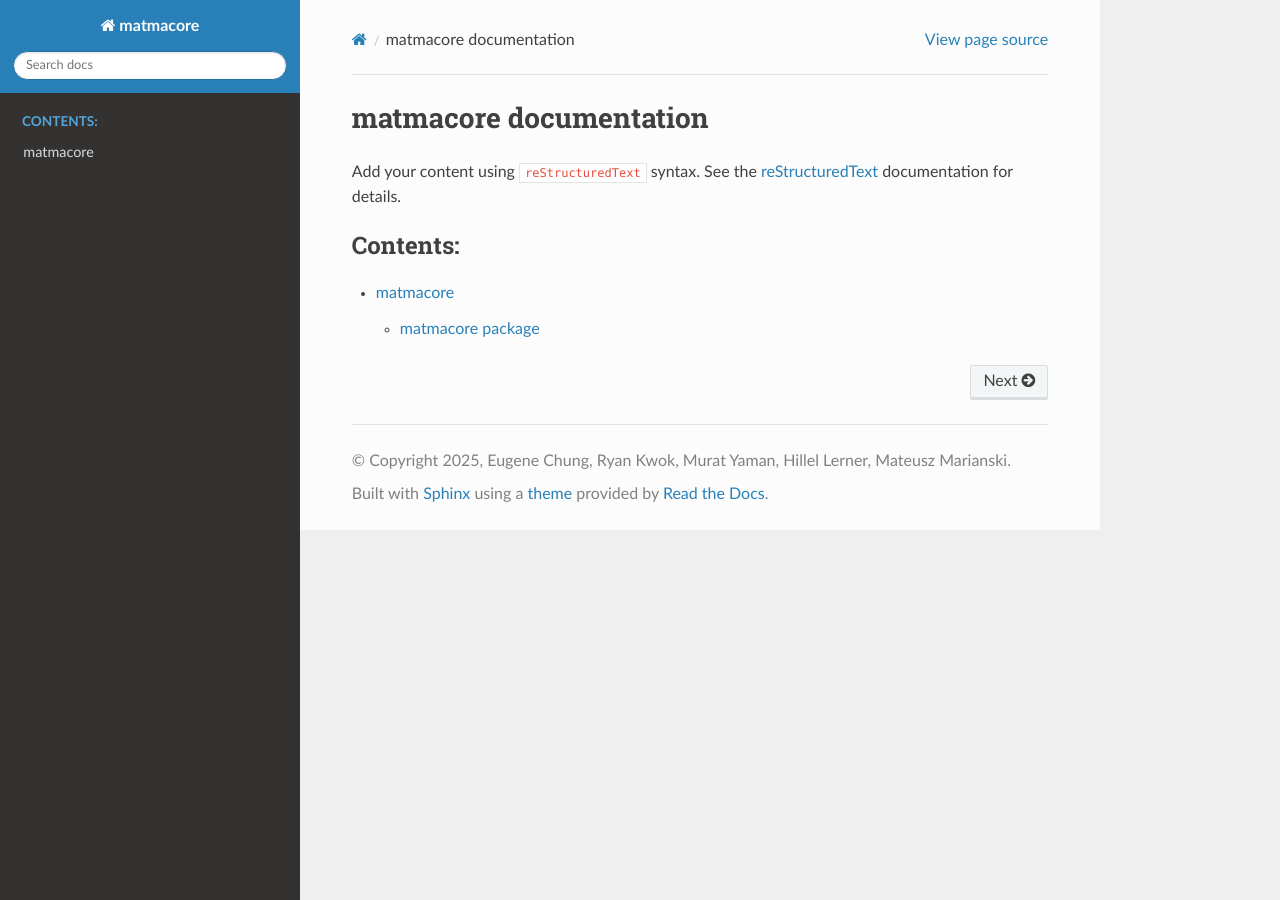
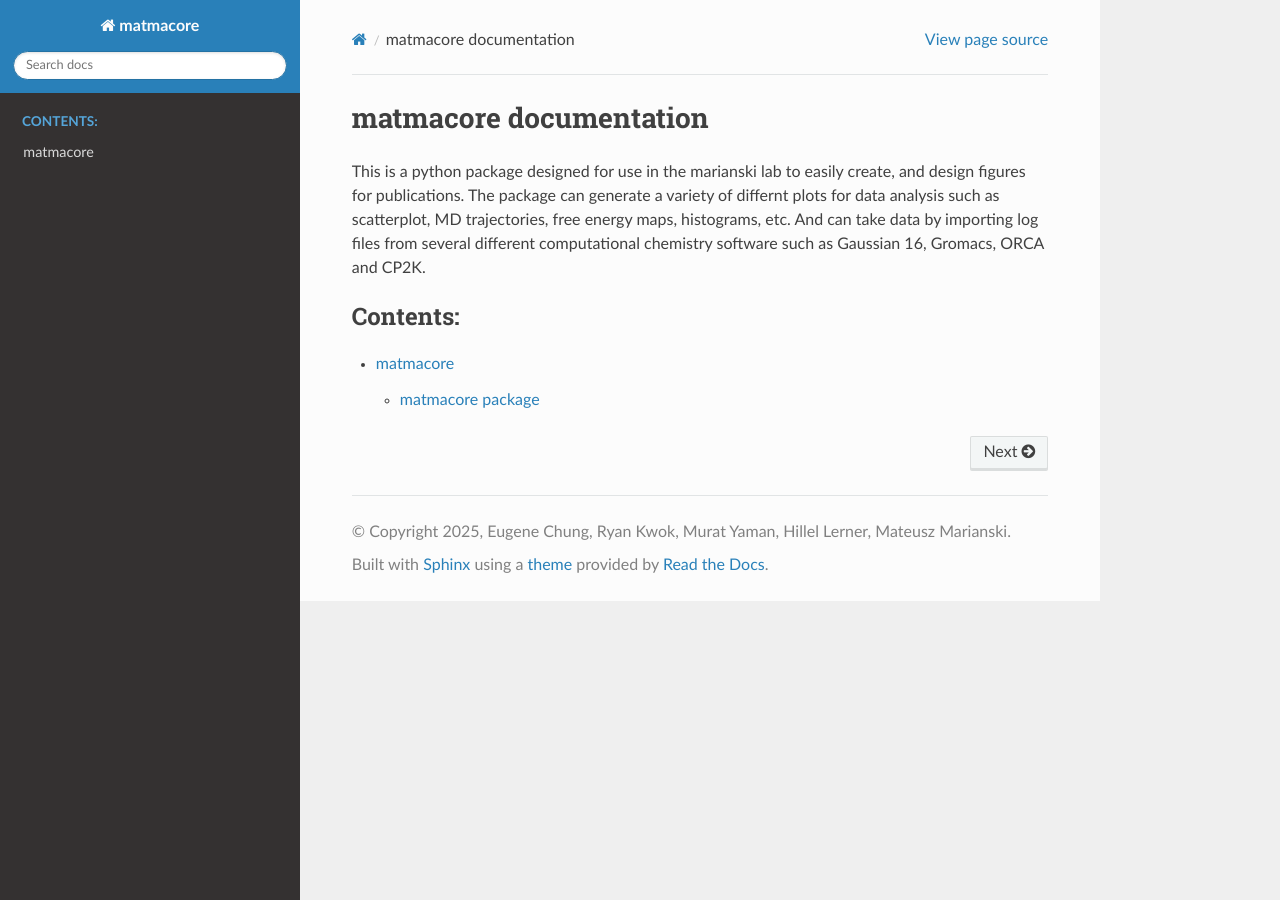
Before and after one commit to marianski-lab/artdep, a Sphinx documentation site: the page built from docs/source/index.rst, in a window 1280 px wide. Built offline with Sphinx 7.4.7 and the Read the Docs theme 3.1.0, drawn with Linux system fonts in a browser that asks for light colours.

Commit message:
Update index.rst

```diff
--- a/docs/source/index.rst
+++ b/docs/source/index.rst
@@ -6,10 +6,7 @@
 matmacore documentation
 =======================
 
-Add your content using ``reStructuredText`` syntax. See the
-`reStructuredText <https://www.sphinx-doc.org/en/master/usage/restructuredtext/index.html>`_
-documentation for details.
-
+This is a python package designed for use in the marianski lab to easily create, and design figures for publications. The package can generate a variety of differnt plots for data analysis such as scatterplot, MD trajectories, free energy maps, histograms, etc. And can take data by importing log files from several different computational chemistry software such as Gaussian 16, Gromacs, ORCA and CP2K.
 
 .. toctree::
    :maxdepth: 2
```
